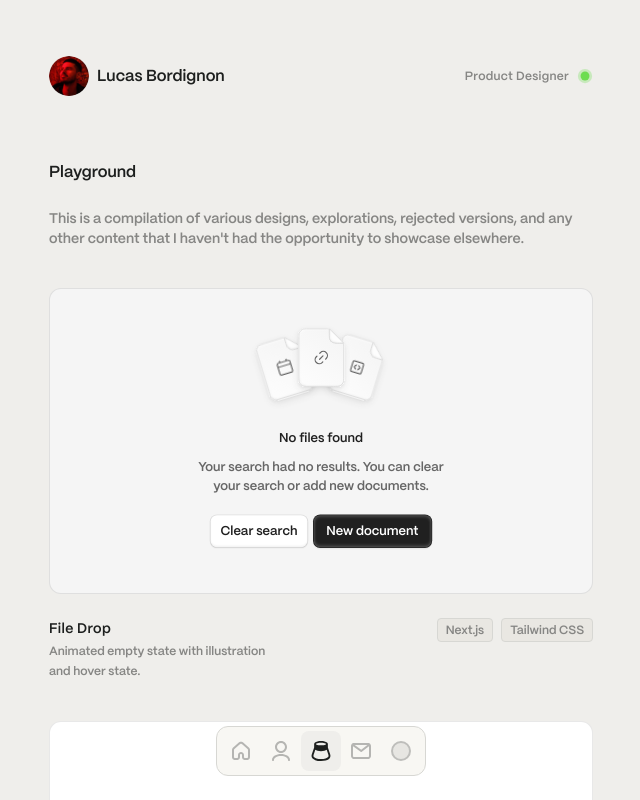
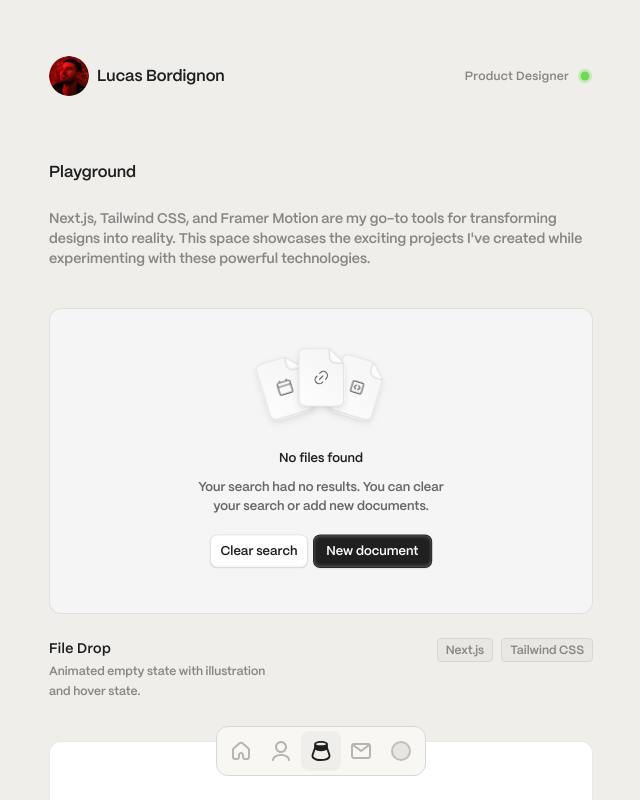
Before and after one commit to anamolinari/lucas-bdn, a Next.js app: page /playground in a window 1280 px wide. Shown: the top 800 px of the page, without its empty margins (319-959 px from the left). Built offline with nearby package versions, Linux system fonts and the light colour scheme.

Commit message:
playground updates

```diff
--- a/app/playground/page.tsx
+++ b/app/playground/page.tsx
@@ -16,16 +16,17 @@ export default function Playground() {
         <section className="flex flex-col gap-6">
           <h2 className="mt-10 text-base leading-6 text-primary">Playground</h2>
           <div className="text-sm leading-5 text-secondary space-y-2">
-            This is a compilation of various designs, explorations, rejected
-            versions, and any other content that I haven't had the opportunity
-            to showcase elsewhere.
+            Next.js, Tailwind CSS, and Framer Motion are my go-to tools for
+            transforming designs into reality. This space showcases the exciting
+            projects I've created while experimenting with these powerful
+            technologies.
           </div>
         </section>
       </FadeInWhenVisible>
 
       <FadeInWhenVisible delay={0.2}>
         <section className="flex flex-col gap-6 mt-4">
-          <div className="w-full aspect-video rounded-xl border border-[#1D1F1E]/10 bg-neutral-100 hover:bg-neutral-200/30 transition-colors duration-500 overflow-hidden">
+          <div className="w-full aspect-video rounded-xl border border-[#1D1F1E]/10 bg-neutral-100 hover:bg-neutral-200 transition-colors duration-500 overflow-hidden">
             <span className="flex w-full h-full items-center justify-center">
               <FileDrop />
             </span>
```
